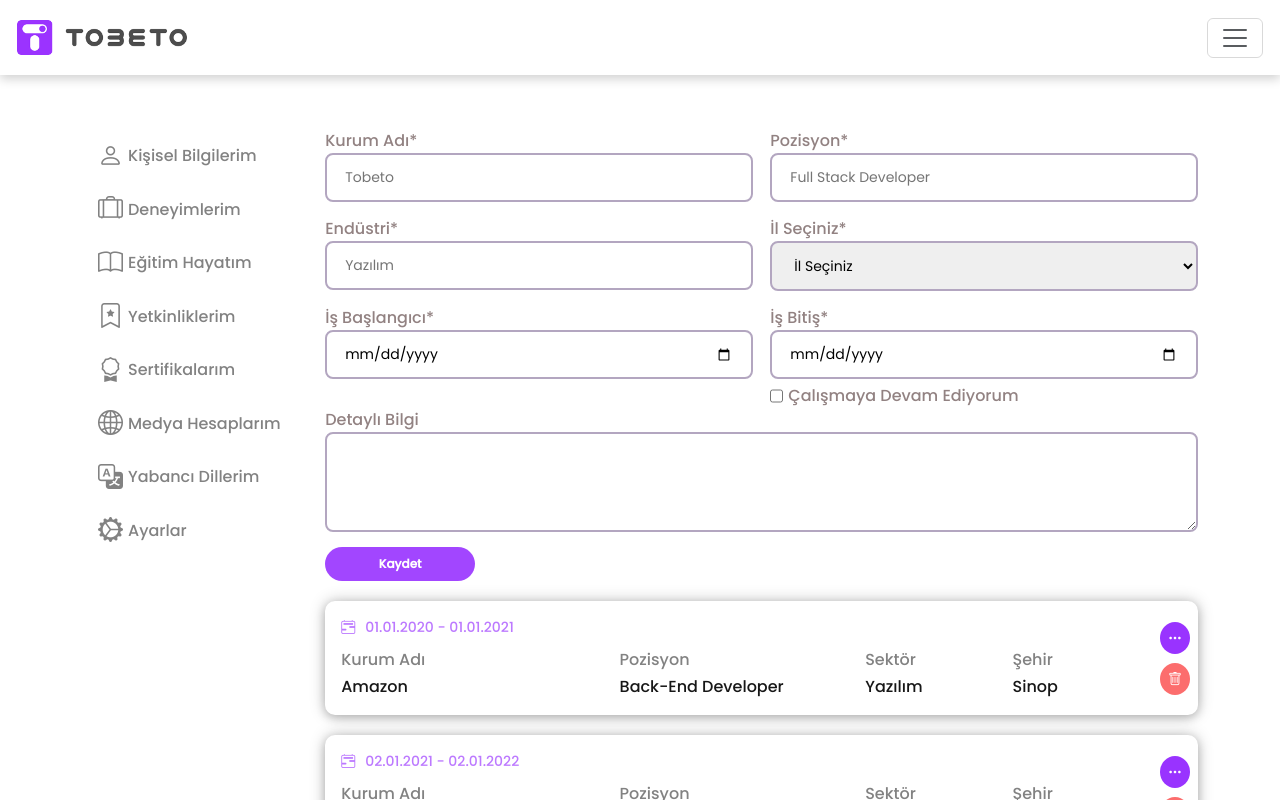
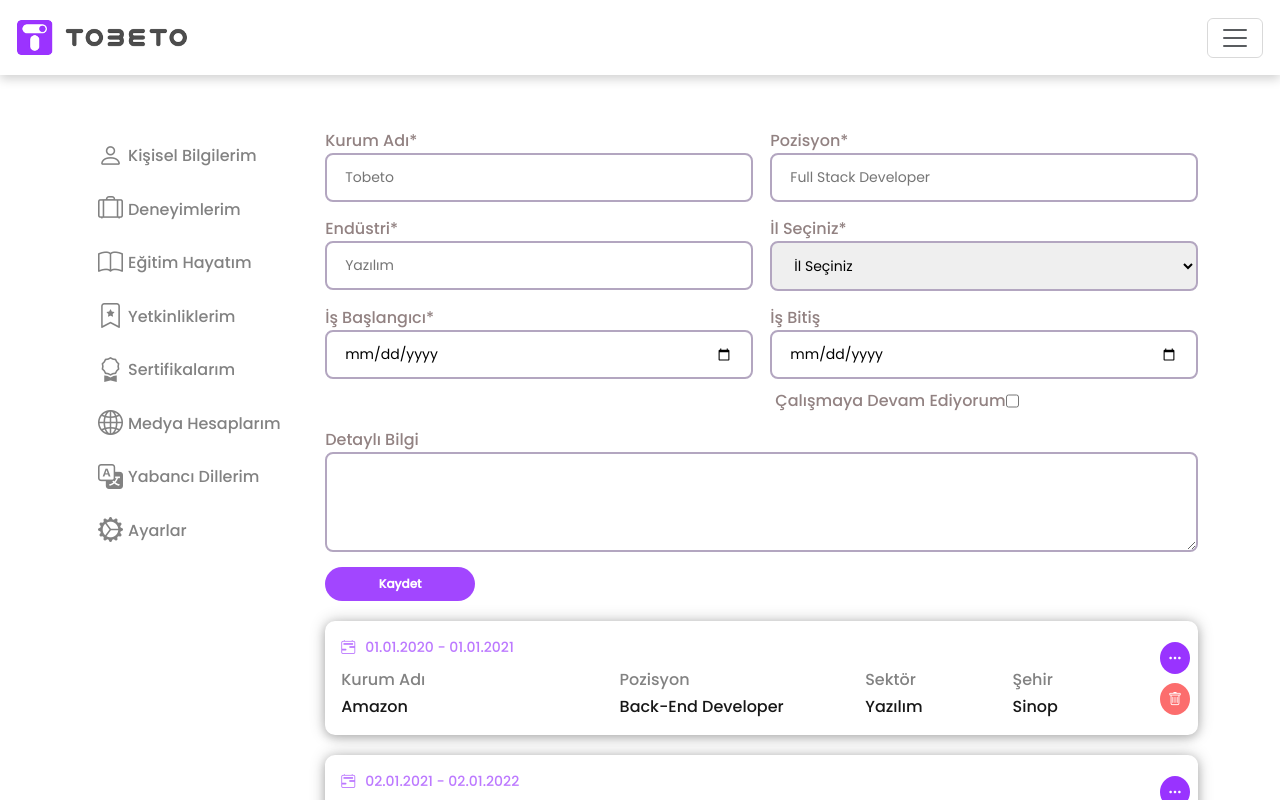
Before and after one commit to DotNetReactFullStack/tobeto-platform-frontend, a React (Create React App) app: page /my-profile/edit-profile/my-experience in a window 1280 px wide. Shown: the top 800 px of the page. Built offline with nearby package versions, Linux system fonts and the light colour scheme; sample sign-in values are in the browser's storage; a web font is replaced by a local one.

Commit message:
Added Formik and yup to ExperienceForm component

```diff
--- a/src/components/EditProfile/Experience/ExperienceForm.tsx
+++ b/src/components/EditProfile/Experience/ExperienceForm.tsx
@@ -1,8 +1,10 @@
-import React from "react";
+import React, { useEffect } from "react";
 import "./ExperienceForm.css";
 import InputContainer from "../InputContainer";
 import { FormElementType } from "../../../models/formElementType";
 import { InputType } from "../../../models/inputType";
+import * as yup from "yup";
+import { Form, Formik, useFormikContext } from "formik";
 
 type Props = {};
 
@@ -12,62 +14,107 @@ const sortByPriorityDesc = (a: any, b: any) => b.priority - a.priority;
 
 const cities = [
   {
-    id: '1',
-    countryId: '1',
-    name: 'Artvin',
+    id: "1",
+    countryId: "1",
+    name: "Artvin",
     priority: 6,
-    visibility: true
+    visibility: true,
   },
   {
-    id: '2',
-    countryId: '1',
-    name: 'Sinop',
+    id: "2",
+    countryId: "1",
+    name: "Sinop",
     priority: 5,
-    visibility: true
+    visibility: true,
   },
   {
-    id: '3',
-    countryId: '1',
-    name: 'İstanbul',
+    id: "3",
+    countryId: "1",
+    name: "İstanbul",
     priority: 4,
-    visibility: true
+    visibility: true,
   },
   {
-    id: '4',
-    countryId: '1',
-    name: 'Bursa',
+    id: "4",
+    countryId: "1",
+    name: "Bursa",
     priority: 2,
-    visibility: true
+    visibility: true,
   },
   {
-    id: '5',
-    countryId: '2',
-    name: 'Berlin',
+    id: "5",
+    countryId: "2",
+    name: "Berlin",
     priority: 2,
-    visibility: true
+    visibility: true,
   },
   {
-    id: '6',
-    countryId: '2',
-    name: 'Munich',
+    id: "6",
+    countryId: "2",
+    name: "Munich",
     priority: 1,
-    visibility: true
-  }
+    visibility: true,
+  },
 ];
+
+//Formik, Yup
+const initialValues: any = {
+  companyName: "",
+  job: "",
+  industry: "",
+  city: "",
+  jobStartDate: "",
+  jobEndDate: "",
+  isJobContinue: false,
+  jobDetail: "",
+};
+
+const validationSchema = yup.object({
+  companyName: yup
+    .string()
+    .required("Kurum adı zorunludur")
+    .max(30, "Kurum adı en fazla 30 karakter olmalıdır"),
+  job: yup
+    .string()
+    .required("Pozisyon alanı zorunludur")
+    .max(40, "Pozisyon en fazla 40 karakter olmalıdır"),
+  industry: yup
+    .string()
+    .required("Sektör alanı zorunludur")
+    .max(30, "Sektör en fazla 30 karakter olmalıdır"),
+  city: yup.string().required("İl seçimi zorunludur"),
+  jobStartDate: yup.string().required("İş Başlangıç tarihi zorunludur"),
+  jobDetail: yup
+    .string()
+    .max(300, "Detaylı bilgi bölümü en fazla 300 karakter olabilir"),
+});
+
+const handleExperience = async (values: any) => {
+  console.log(values);
+};
 
 const ExperienceForm = (props: Props) => {
   return (
     <div className="experience-form">
-      <div className="experience-input-section">
-
+      <Formik
+        initialValues={initialValues}
+        onSubmit={(values): any => {
+          handleExperience(values);
+        }}
+        validationSchema={validationSchema}
+      >
+        {(formikProps) => (
+          <Form className="experience-input-section">
             <InputContainer
+              useFormikField={true}
               inputContainerClasses="company-name-input-container input-container-w-50"
               labelText="Kurum Adı*"
-          inputName="company-name"
+              inputName="companyName"
               inputPlaceholder="Tobeto"
             />
 
             <InputContainer
+              useFormikField={true}
               inputContainerClasses="job-input-container input-container-w-50"
               labelText="Pozisyon*"
               inputName="job"
@@ -75,6 +122,7 @@ const ExperienceForm = (props: Props) => {
             />
 
             <InputContainer
+              useFormikField={true}
               inputContainerClasses="industry-input-container input-container-w-50"
               labelText="Endüstri*"
               inputName="industry"
@@ -82,6 +130,7 @@ const ExperienceForm = (props: Props) => {
             />
 
             <InputContainer
+              useFormikField={true}
               inputContainerClasses="user-address-city-input-container input-container-w-50"
               elementType={FormElementType.Select}
               labelText="İl Seçiniz*"
@@ -93,34 +142,51 @@ const ExperienceForm = (props: Props) => {
             />
 
             <InputContainer
+              useFormikField={true}
               inputContainerClasses="job-start-date-input-container input-container-w-50"
               labelText="İş Başlangıcı*"
-          inputName="job-start-date"
+              inputName="jobStartDate"
               inputType={InputType.Date}
             />
 
             <InputContainer
+              useFormikField={true}
               inputContainerClasses="job-end-date-input-container input-container-w-50"
-          labelText="İş Bitiş*"
-          inputName="job-end-date"
+              labelText="İş Bitiş"
+              inputName="jobEndDate"
               inputType={InputType.Date}
+              disabled={formikProps.values.isJobContinue}
+              inputValue={
+                formikProps.values.isJobContinue
+                  ? ""
+                  : formikProps.values.jobEndDate
+              }
             >
               <div className="job-continue-checkbox">
-            <input type="checkbox" />
-            <label>Çalışmaya Devam Ediyorum</label>
+                <InputContainer
+                  useFormikField={true}
+                  inputContainerClasses="job-continue-checkbox"
+                  elementType={FormElementType.Input}
+                  inputType={InputType.Checkbox}
+                  inputName="isJobContinue"
+                  labelText="Çalışmaya Devam Ediyorum"
+                />
               </div>
             </InputContainer>
 
             <InputContainer
+              useFormikField={true}
               inputContainerClasses="job-detail-input-container input-container-w-100"
               elementType={FormElementType.TextArea}
               labelText="Detaylı Bilgi"
-          inputName="job-detail"
+              inputName="jobDetail"
             />
-      </div>
             <button type="submit" className="experience-save-button">
               Kaydet
             </button>
+          </Form>
+        )}
+      </Formik>
     </div>
   );
 };
--- a/src/components/EditProfile/InputContainer.tsx
+++ b/src/components/EditProfile/InputContainer.tsx
@@ -92,6 +92,8 @@ const InputContainer = ({
                       placeholder={inputPlaceholder}
                       value={inputValue}
                       disabled={disabled}
+                      inputType={inputType}
+                      labelText={labelText}
                     />
                   )
                 ) : (
--- a/src/models/inputType.ts
+++ b/src/models/inputType.ts
@@ -1,10 +1,11 @@
 export enum InputType {
-    Text = 'text',
-    Number = 'number',
-    Email = 'email',
-    Password = 'password',
-    Date = 'date',
-    Month = 'month',
-    Tel = 'tel',
-    URL = 'url'
+  Text = "text",
+  Number = "number",
+  Email = "email",
+  Password = "password",
+  Date = "date",
+  Month = "month",
+  Tel = "tel",
+  URL = "url",
+  Checkbox = "Checkbox",
 }
```
Lines whose indentation alone changed are shown as unchanged.
